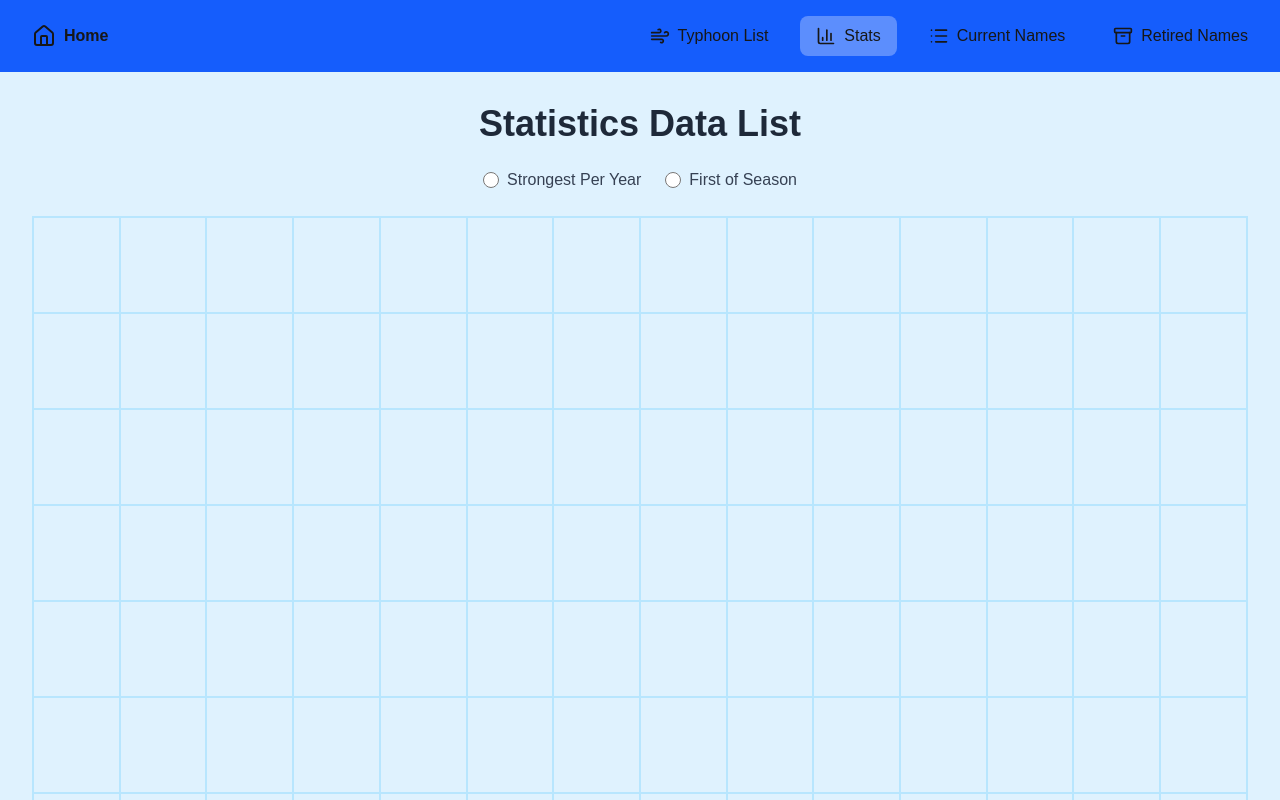
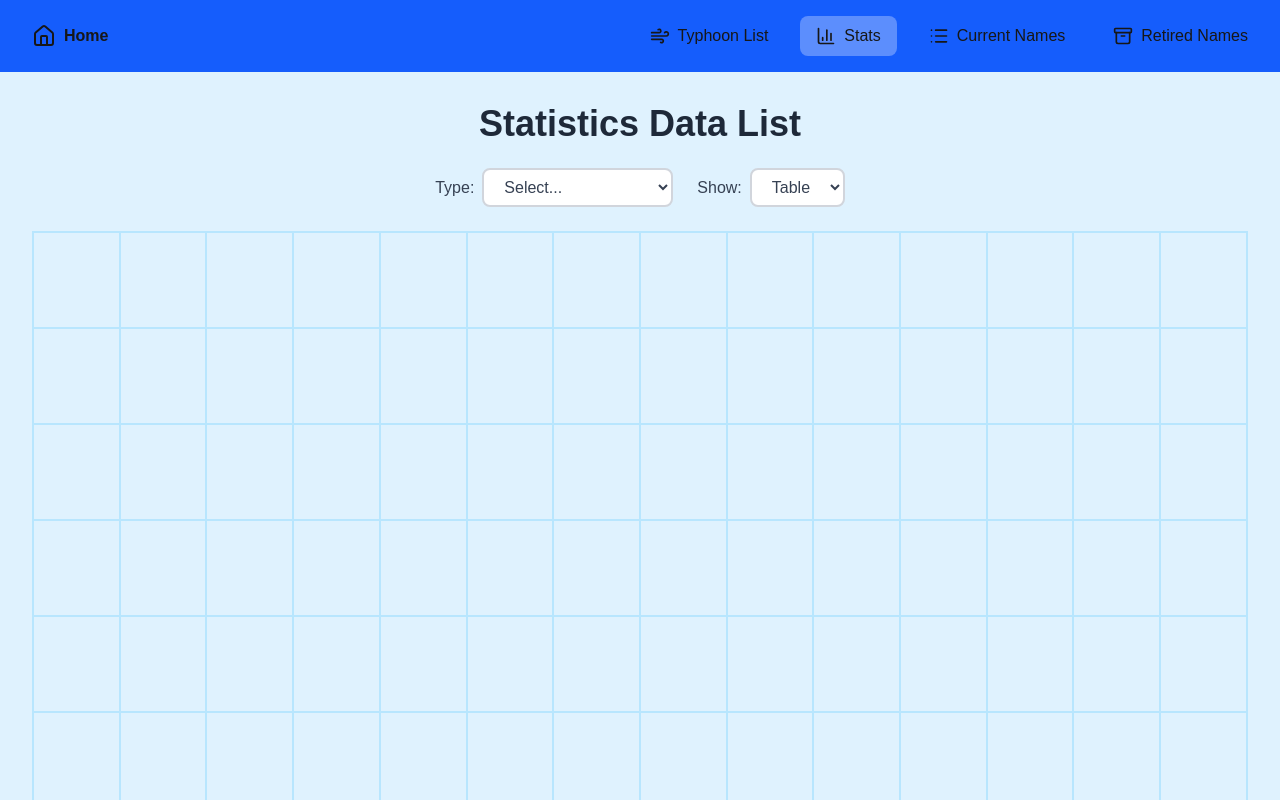
Before and after one commit to hieudeptrai09/typhoons, a Next.js app in the folder fe/: page /stats in a window 1280 px wide. Shown: the top 800 px of the page. Built offline with nearby package versions, Linux system fonts and the light colour scheme; no server answers.

Commit message:
add table for stats page

```diff
--- /dev/null
+++ b/fe/app/stats/_components/ListView.jsx
@@ -0,0 +1,129 @@
+import { useState } from "react";
+
+const ListView = ({ data }) => {
+  const [sortConfig, setSortConfig] = useState({ key: null, direction: "asc" });
+
+  const getIntensityColor = (intensity) => {
+    switch (intensity) {
+      case "TD":
+        return "#00CCFF";
+      case "TS":
+        return "#00FF00";
+      case "STS":
+        return "#C0FFC0";
+      case "1":
+        return "#FFFF00";
+      case "2":
+        return "#FFCC00";
+      case "3":
+        return "#FF6600";
+      case "4":
+        return "#FF0000";
+      case "5":
+        return "#CC00CC";
+      default:
+        return "#333333";
+    }
+  };
+
+  const getIntensityValue = (intensity) => {
+    const values = { 5: 5, 4: 4, 3: 3, 2: 2, 1: 1, STS: 0, TS: -1, TD: -2 };
+    return values[intensity] || -3;
+  };
+
+  const handleSort = (key) => {
+    let direction = "asc";
+    if (sortConfig.key === key && sortConfig.direction === "asc") {
+      direction = "desc";
+    }
+    setSortConfig({ key, direction });
+  };
+
+  const sortedData = [...data].sort((a, b) => {
+    if (!sortConfig.key) return 0;
+
+    let aValue = a[sortConfig.key];
+    let bValue = b[sortConfig.key];
+
+    // Special handling for intensity
+    if (sortConfig.key === "intensity") {
+      aValue = getIntensityValue(aValue);
+      bValue = getIntensityValue(bValue);
+    }
+
+    if (aValue < bValue) {
+      return sortConfig.direction === "asc" ? -1 : 1;
+    }
+    if (aValue > bValue) {
+      return sortConfig.direction === "asc" ? 1 : -1;
+    }
+    return 0;
+  });
+
+  const getSortIndicator = (key) => {
+    if (sortConfig.key !== key) {
+      return <span className="ml-1 text-gray-400">⇅</span>;
+    }
+    return sortConfig.direction === "asc" ? (
+      <span className="ml-1">↑</span>
+    ) : (
+      <span className="ml-1">↓</span>
+    );
+  };
+
+  return (
+    <div className="max-w-4xl mx-auto">
+      <table className="w-full bg-white shadow-md rounded-lg overflow-hidden">
+        <thead className="bg-sky-600 text-white">
+          <tr>
+            <th
+              className="px-6 py-3 text-left font-semibold cursor-pointer hover:bg-sky-700"
+              onClick={() => handleSort("year")}
+            >
+              Year {getSortIndicator("year")}
+            </th>
+            <th
+              className="px-6 py-3 text-left font-semibold cursor-pointer hover:bg-sky-700"
+              onClick={() => handleSort("name")}
+            >
+              Name {getSortIndicator("name")}
+            </th>
+            <th
+              className="px-6 py-3 text-left font-semibold cursor-pointer hover:bg-sky-700"
+              onClick={() => handleSort("intensity")}
+            >
+              Intensity {getSortIndicator("intensity")}
+            </th>
+          </tr>
+        </thead>
+        <tbody>
+          {sortedData.map((storm, index) => (
+            <tr
+              key={index}
+              className={`border-b border-gray-200 ${
+                index % 2 === 0 ? "bg-white" : "bg-gray-50"
+              }`}
+            >
+              <td className="px-6 py-4 text-gray-700">{storm.year}</td>
+              <td className="px-6 py-4 text-gray-700 font-medium">
+                {storm.name}
+              </td>
+              <td className="px-6 py-4">
+                <span
+                  className="px-3 py-1 rounded text-white font-semibold"
+                  style={{
+                    backgroundColor: getIntensityColor(storm.intensity),
+                  }}
+                >
+                  {storm.intensity}
+                </span>
+              </td>
+            </tr>
+          ))}
+        </tbody>
+      </table>
+    </div>
+  );
+};
+
+export default ListView;
--- a/fe/app/stats/page.jsx
+++ b/fe/app/stats/page.jsx
@@ -2,32 +2,42 @@
 
 import { useState, useEffect } from "react";
 import TyphoonGrid from "./_components/TyphoonGrid";
+import ListView from "./_components/ListView";
 import Navbar from "../../components/NavBar";
 import fetchData from "../../containers/fetcher";
 
 export default function TyphoonListPage() {
   const [viewMode, setViewMode] = useState(null);
+  const [showMode, setShowMode] = useState("table");
   const [strongestData, setStrongestData] = useState({});
   const [firstStormData, setFirstStormData] = useState({});
 
-  // Get view mode from URL query parameter
+  // Get parameters from URL
   useEffect(() => {
-    const updateViewMode = () => {
+    const updateFromUrl = () => {
       const params = new URLSearchParams(window.location.search);
       const type = params.get("type");
+      const show = params.get("show");
+
       if (type === "strongest" || type === "first") {
         setViewMode(type);
       } else {
         setViewMode(null);
       }
+
+      if (show === "list" || show === "table") {
+        setShowMode(show);
+      } else {
+        setShowMode("table");
+      }
     };
 
-    updateViewMode();
-    window.addEventListener("popstate", updateViewMode);
-    return () => window.removeEventListener("popstate", updateViewMode);
+    updateFromUrl();
+    window.addEventListener("popstate", updateFromUrl);
+    return () => window.removeEventListener("popstate", updateFromUrl);
   }, []);
 
-  // Mock data for demo
+  // Fetch data from server
   useEffect(() => {
     fetchData("/storms").then((data) => {
       if (data) {
@@ -39,12 +49,20 @@ export default function TyphoonListPage() {
 
           // Get strongest storms
           if (Boolean(Number(storm.isStrongest))) {
-            strongestByPosition[key] = { name: storm.name, year: storm.year };
+            strongestByPosition[key] = {
+              name: storm.name,
+              year: storm.year,
+              intensity: storm.intensity,
+            };
           }
 
           // Get first storms
           if (Boolean(Number(storm.isFirst))) {
-            firstByPosition[key] = { name: storm.name, year: storm.year };
+            firstByPosition[key] = {
+              name: storm.name,
+              year: storm.year,
+              intensity: storm.intensity,
+            };
           }
         });
 
@@ -54,10 +72,30 @@ export default function TyphoonListPage() {
     });
   }, []);
 
-  const getHighlightData = () => {
+  const getDisplayData = () => {
     if (viewMode === "strongest") return strongestData;
     if (viewMode === "first") return firstStormData;
     return {};
+  };
+
+  const updateUrl = (type, show) => {
+    const params = new URLSearchParams();
+    if (type) params.set("type", type);
+    if (show) params.set("show", show);
+    const newUrl = `${window.location.pathname}?${params.toString()}`;
+    window.history.pushState({}, "", newUrl);
+  };
+
+  const handleTypeChange = (e) => {
+    const newType = e.target.value;
+    setViewMode(newType || null);
+    updateUrl(newType, showMode);
+  };
+
+  const handleShowChange = (e) => {
+    const newShow = e.target.value;
+    setShowMode(newShow);
+    updateUrl(viewMode, newShow);
   };
 
   return (
@@ -68,44 +106,40 @@ export default function TyphoonListPage() {
           Statistics Data List
         </h1>
 
-        {/* Radio Button Links */}
+        {/* Select Boxes */}
         <div className="flex justify-center gap-6 mb-6">
-          <label className="flex items-center gap-2 cursor-pointer">
-            <input
-              type="radio"
-              name="viewMode"
-              value="strongest"
-              checked={viewMode === "strongest"}
-              onChange={() => {
-                const newUrl = `${window.location.pathname}?type=strongest`;
-                window.history.pushState({}, "", newUrl);
-                setViewMode("strongest");
-              }}
-              className="w-4 h-4"
-            />
-            <span className="text-gray-700 font-medium">
-              Strongest Per Year
-            </span>
-          </label>
+          <div className="flex items-center gap-2">
+            <label className="text-gray-700 font-medium">Type:</label>
+            <select
+              value={viewMode || ""}
+              onChange={handleTypeChange}
+              className="px-4 py-2 border-2 border-gray-300 rounded-lg bg-white text-gray-700 font-medium cursor-pointer hover:border-sky-400 focus:outline-none focus:border-sky-500"
+            >
+              <option value="">Select...</option>
+              <option value="strongest">Strongest Per Year</option>
+              <option value="first">First of Season</option>
+            </select>
+          </div>
 
-          <label className="flex items-center gap-2 cursor-pointer">
-            <input
-              type="radio"
-              name="viewMode"
-              value="first"
-              checked={viewMode === "first"}
-              onChange={() => {
-                const newUrl = `${window.location.pathname}?type=first`;
-                window.history.pushState({}, "", newUrl);
-                setViewMode("first");
-              }}
-              className="w-4 h-4"
-            />
-            <span className="text-gray-700 font-medium">First of Season</span>
-          </label>
+          <div className="flex items-center gap-2">
+            <label className="text-gray-700 font-medium">Show:</label>
+            <select
+              value={showMode}
+              onChange={handleShowChange}
+              className="px-4 py-2 border-2 border-gray-300 rounded-lg bg-white text-gray-700 font-medium cursor-pointer hover:border-sky-400 focus:outline-none focus:border-sky-500"
+            >
+              <option value="table">Table</option>
+              <option value="list">List</option>
+            </select>
+          </div>
         </div>
 
-        <TyphoonGrid mode={viewMode} highlightData={getHighlightData()} />
+        {/* Content Display */}
+        {showMode === "table" ? (
+          <TyphoonGrid mode={viewMode} highlightData={getDisplayData()} />
+        ) : (
+          <ListView data={Object.values(getDisplayData())} />
+        )}
       </div>
     </div>
   );
```
